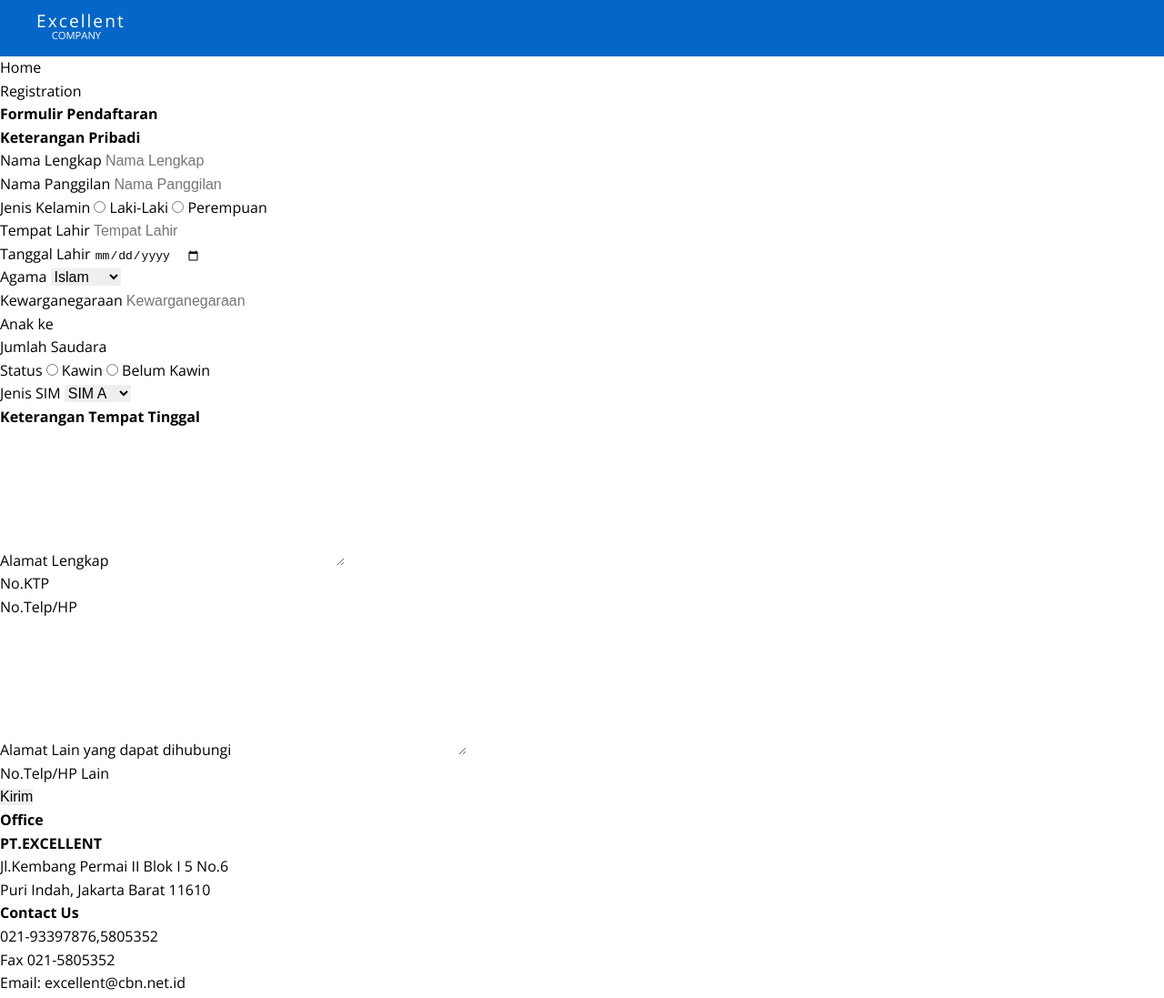
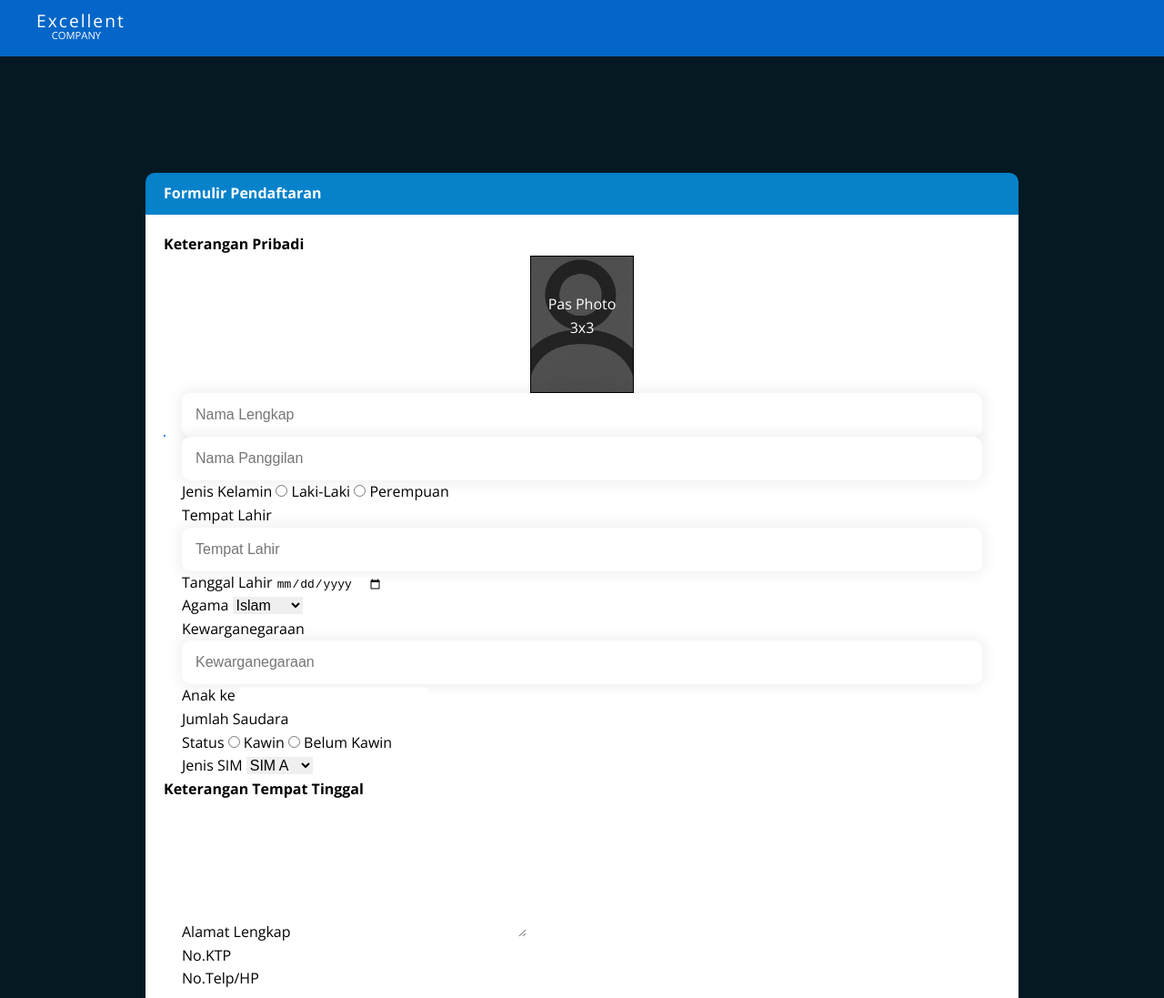
Before and after one commit to ErwinHao/tugas-form-html-css, a plain HTML site: page index.html in a window 1280 px wide. Shown: the top 1097 px of the page at 91% size. Drawn offline with nearby package versions, Linux system fonts and the light colour scheme.

Commit message:
form halfway done

```diff
--- a/index.html
+++ b/index.html
@@ -1,50 +1,49 @@
 <!DOCTYPE html>
 <html lang="en">
+
 <head>
   <meta charset="UTF-8" />
   <meta name="viewport" content="width=device-width, initial-scale=1.0" />
   <title>Form Pendaftaran</title>
-    <link
-      href="https://fonts.googleapis.com/css2?family=Open+Sans:wght@300;400;600;700;800&display=swap"
-      rel="stylesheet"
-    />
+  <link href="https://fonts.googleapis.com/css2?family=Open+Sans:wght@300;400;600;700;800&display=swap"
+    rel="stylesheet" />
   <link rel="stylesheet" href="style.css" />
 </head>
+
 <body>
+
+  <!-- Main Header -->
+
   <header id="main__header">
-
     <a href="#">
       <h1>Excellent</h1>
       <p>COMPANY</p>
     </a>
-
-
   </header>
 
-    <nav id="main__breadcrumb">
-      <ul>
-        <li>Home</li>
-        <li>Registration</li>
-      </ul>
-    </nav>
+  <!-- Form -->
 
   <main id="container">
     <form action="#">
       <header id="form__header">
         <h2>Formulir Pendaftaran</h2>
       </header>
-
+      <div class="form__container">
         <section id="form__left">
           <h3>Keterangan Pribadi</h3>
           <div class="form__group">
-            <div class="pas__photo"></div>
+            <div class="pas__photo">
+              <p>Pas Photo</p>
+              <p>3x3</p>
+            </div>
           </div>
           <div class="form__group">
-            <label for="name">Nama Lengkap</label>
-            <input type="text" placeholder="Nama Lengkap" id="name" />
+
+            <input type="text" placeholder="Nama Lengkap" id="name" autocomplete="off" />
+            <span class='border'></span>
           </div>
           <div class="form__group">
-            <label for="nickname">Nama Panggilan</label>
+
             <input type="text" placeholder="Nama Panggilan" id="nickname" />
           </div>
           <div class="form__group">
@@ -111,12 +110,7 @@
           <h3>Keterangan Tempat Tinggal</h3>
           <div class="form__group">
             <label for="residence">Alamat Lengkap</label>
-            <textarea
-              name="residence"
-              id="residence"
-              cols="30"
-              rows="10"
-            ></textarea>
+            <textarea name="residence" id="residence" cols="30" rows="10"></textarea>
           </div>
 
           <div class="form__group">
@@ -131,12 +125,7 @@
 
           <div class="form__group">
             <label for="other-res">Alamat Lain yang dapat dihubungi</label>
-            <textarea
-              name="other-res"
-              id="other-res"
-              cols="30"
-              rows="10"
-            ></textarea>
+            <textarea name="other-res" id="other-res" cols="30" rows="10"></textarea>
           </div>
 
           <div class="form__group">
@@ -148,6 +137,7 @@
             <button type="submit">Kirim</button>
           </div>
         </section>
+      </div>
     </form>
   </main>
 
@@ -162,4 +152,5 @@
     <p>Email: <a href="#">excellent@cbn.net.id</a></p>
   </footer>
 </body>
+
 </html>
--- a/style.css
+++ b/style.css
@@ -1,5 +1,7 @@
 :root {
-  --primary: ;
+  --primary: #0466c8;
+  --secondary: #0582ca;
+  --text: #caf0f8;
 }
 
 * {
@@ -13,6 +15,7 @@
 body {
   line-height: 1.6em;
   font-family: 'Open Sans', sans-serif;
+  background-color: #051923;
 }
 
 ul {
@@ -26,7 +29,7 @@ a {
 
 #main__header {
   padding: 15px 40px;
-  background-color: #0466c8;
+  background-color: var(--primary);
   line-height: 1em;
 }
 
@@ -42,3 +45,85 @@ a {
   font-size: 0.7em;
   margin-left: 1.5em;
 }
+
+#container {
+  max-width: 75%;
+  height: 100vh;
+  margin: 10% auto;
+}
+
+#form__header {
+  background-color: var(--secondary);
+  border-top-right-radius: 10px;
+  border-top-left-radius: 10px;
+  padding: 10px 20px;
+}
+
+#form__header h2 {
+  color: #fff;
+}
+
+.form__container {
+  height: auto;
+  background-color: #fff;
+  display: flex;
+  flex-direction: column;
+  padding: 20px;
+}
+
+.form__group {
+  padding: 0 20px;
+  position: relative;
+}
+
+
+.pas__photo {
+  width: 3cm;
+  height: 4cm;
+  border: 1px solid black;
+  margin: 0 auto;
+  background: url('img/pasphoto.png') no-repeat center center;
+  box-shadow: inset 0 0 180px black;
+  background-size: cover;
+  cursor: pointer;
+}
+
+.pas__photo p {
+  text-align: center;
+
+  color: #fff;
+}
+
+.pas__photo p:first-child {
+  margin-top: 2.5em;
+}
+
+input[type="text"] {
+
+  z-index: 1;
+  height: auto;
+  outline: none;
+  padding: 15px;
+  border-radius: 10px;
+  width: 100%;
+  box-shadow:0 0 15px 4px rgba(0,0,0,0.06);
+  transition: border-bottom 0.3s ease-in;
+
+}
+
+.border {
+  position: absolute;
+    bottom: 0;
+    left: 0;
+    width: 0;
+    height: 1px;
+}
+
+input[type="text"]:focus ~ .border{
+  width: 100%;
+  transition: 0.5s;
+}
+
+.border {
+  border: 1px solid #4285F4!important;
+}
```
Also changed, not shown: img/pasphoto.png (added). Lines whose indentation alone changed are shown as unchanged.
